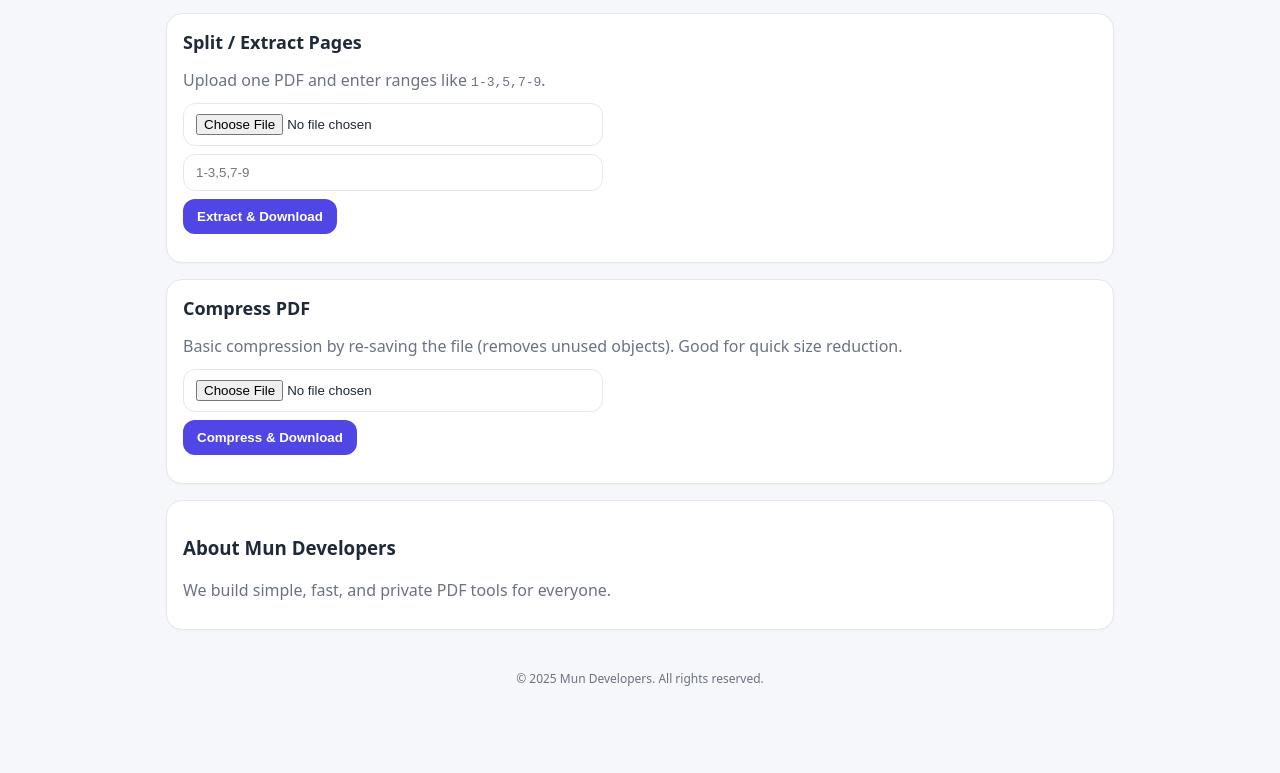
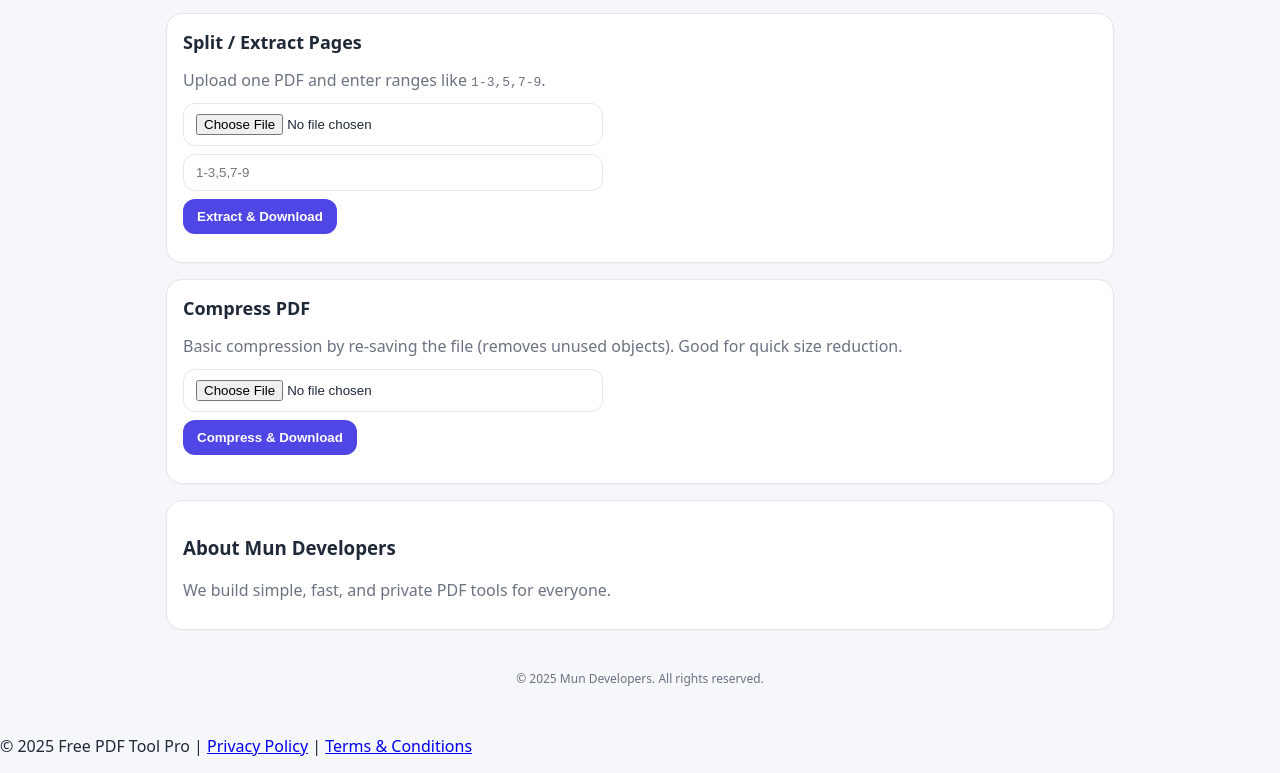
Before and after one commit to naveedmun01/free-pdf-chatg, a plain HTML site: page index.html in a window 1280 px wide. Shown: the part 576-1349 px from the top of the page. Before the commit the page ends 1311 px from the top, so only its background shows below. Drawn offline with Linux system fonts and the light colour scheme; a script that the page names is missing.

Commit message:
Update index.html

```diff
--- a/index.html
+++ b/index.html
@@ -109,3 +109,9 @@
   <script src="script.js"></script>
 </body>
 </html>
+<footer>
+  <p>© 2025 Free PDF Tool Pro |
+     <a href="privacy.html">Privacy Policy</a> |
+     <a href="terms.html">Terms & Conditions</a>
+  </p>
+</footer>
```
